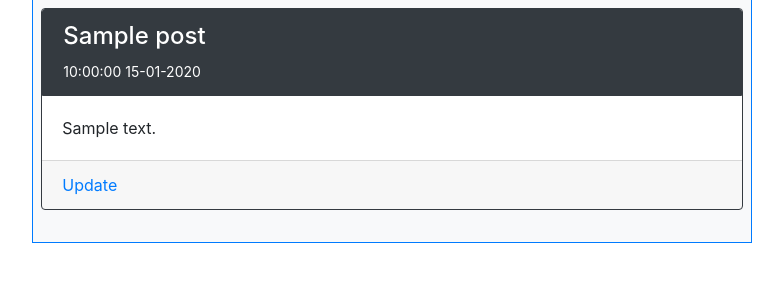
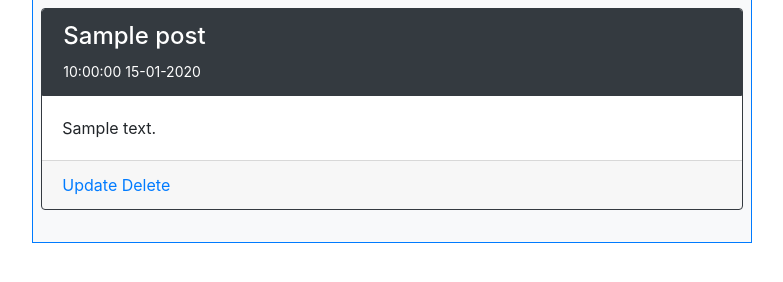
Before and after one commit to Crazyafk/csc2031blog_c3008708, a Flask app: page /posts in a window 1280 px wide. Shown: the part 201-483 px from the top of the page, without its empty margins (248-1031 px from the left). Run offline with Flask 3, Linux system fonts and the light colour scheme; tables that the repository leaves empty hold one stand-in row (values such as "Sample post").

Commit message:
add delete posts functionality

```diff
--- a/posts/views.py
+++ b/posts/views.py
@@ -42,3 +42,11 @@ def update(id):
     form.body.data = post_to_update.body
 
     return render_template('posts/update.html', form=form)
+
+@posts_bp.route('/<int:id>/delete')
+def delete(id):
+    Post.query.filter_by(id=id).delete()
+    db.session.commit()
+
+    flash('Post deleted', category='success')
+    return redirect(url_for('posts.posts'))
--- a/templates/posts/posts.html
+++ b/templates/posts/posts.html
@@ -29,6 +29,7 @@
                     <div class="card-body">{{ post.body }}</div>
                     <div class="card-footer">
                         <a class="navbar-item" href="{{ url_for('posts.update', id=post.id) }}">Update</a>
+                        <a class="navbar-item" href="{{ url_for('posts.delete', id=post.id) }}">Delete</a>
                     </div>
                 </div>
                 <br>
```
